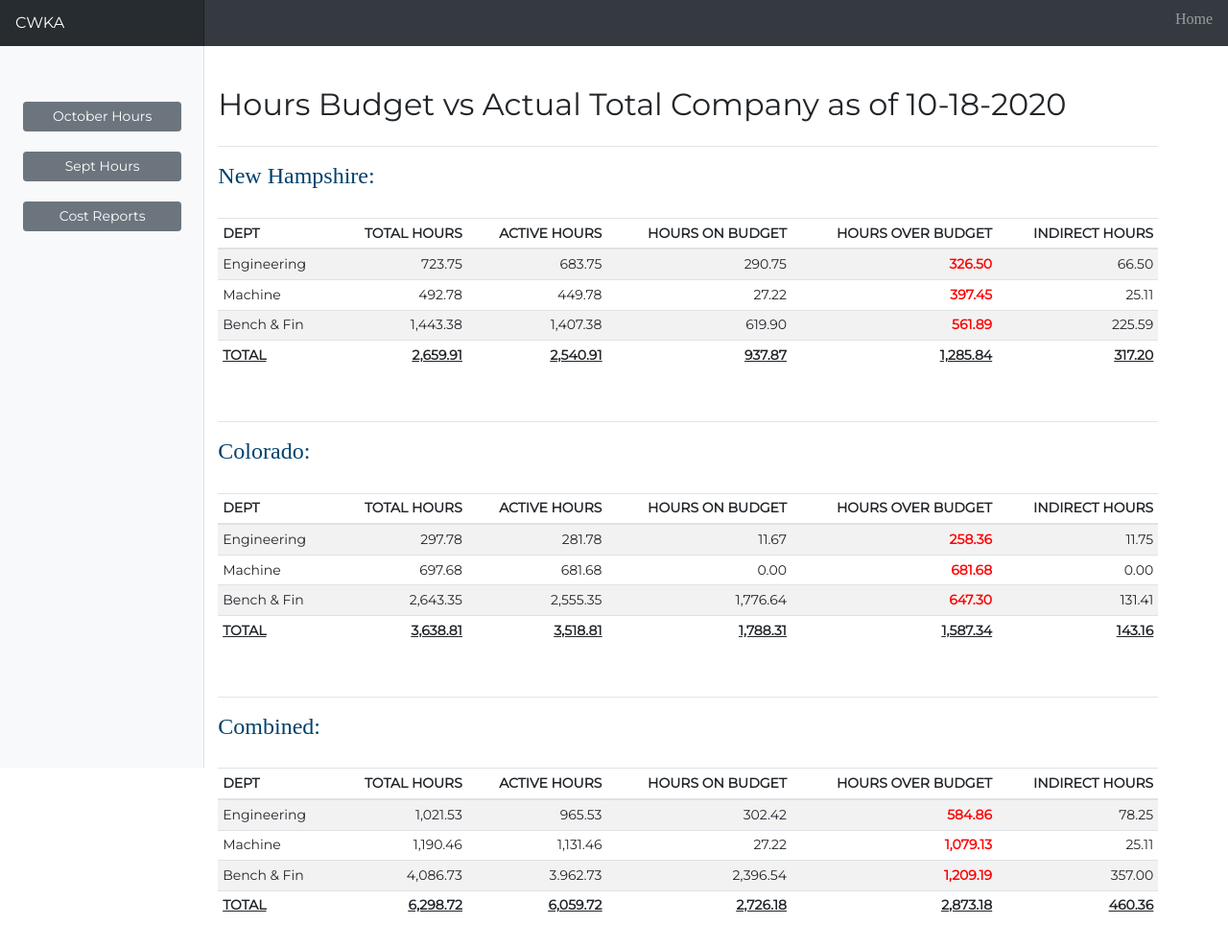
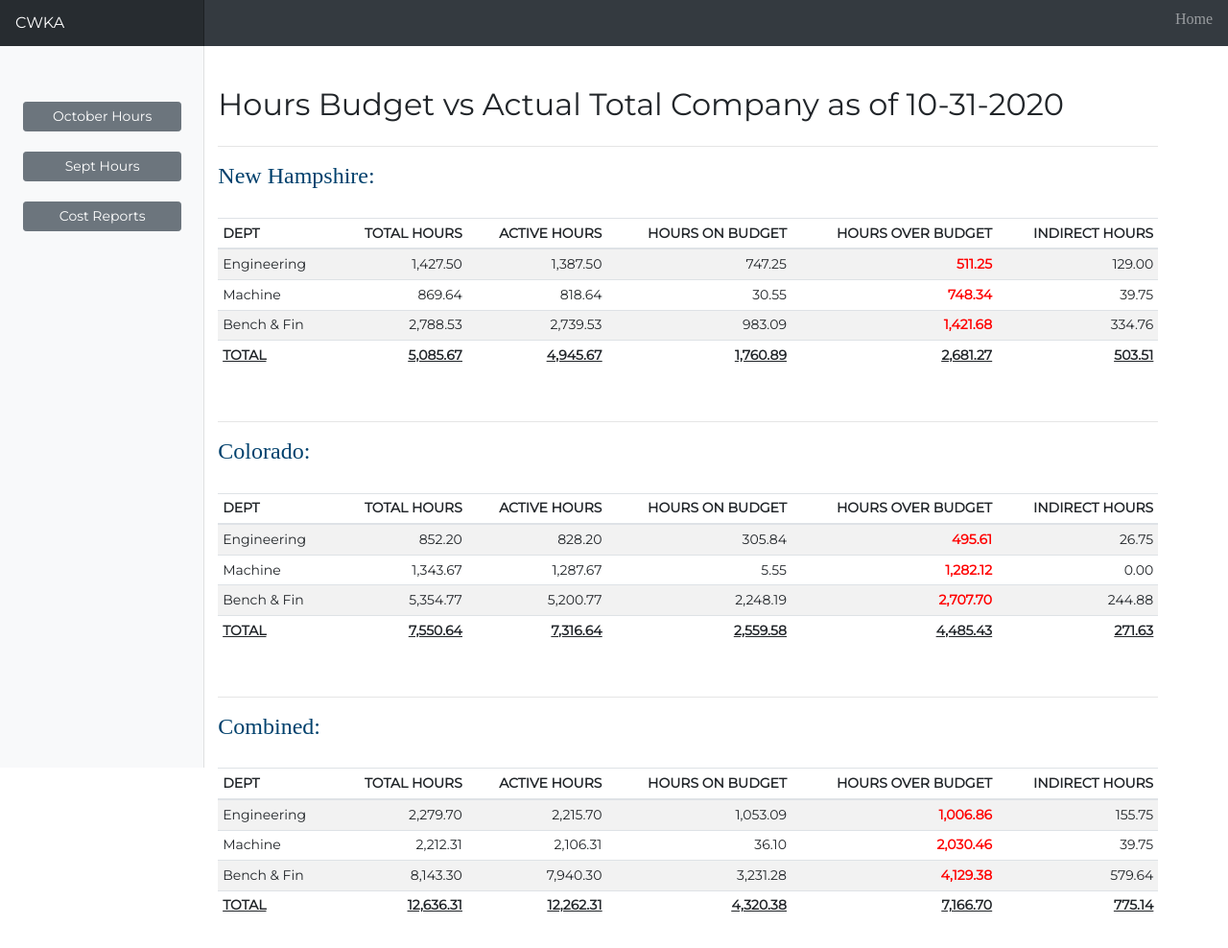
Before and after one commit to djahern-max/CWKAHoursV2, a plain HTML site: page companyData.html in a window 1280 px wide. Shown: the whole page at 96% size. Drawn offline with nearby package versions, Linux system fonts and the light colour scheme; files whose address does not match are found by name.

Commit message:
updated high level hours

```diff
--- a/companyData.html
+++ b/companyData.html
@@ -111,7 +111,7 @@
 
       <main role="main" class="col-md-9 ml-sm-auto col-lg-10 px-md-4">
         <div class="d-flex justify-content-between flex-wrap flex-md-nowrap align-items-center pt-3 pb-8 mb-3">
-          <h3 class="h2"> Hours Budget vs Actual Total Company as of 10-18-2020</h3>
+          <h3 class="h2"> Hours Budget vs Actual Total Company as of 10-31-2020</h3>
           <div class="btn-toolbar mb-2 mb-md-0">
             <div class="btn-group mr-2">
               <!-- <button type="button" class="btn btn-sm btn-outline-secondary">Share</button> -->
@@ -147,38 +147,38 @@
 
                 <tr>
                   <td>Engineering</td>
-                  <th>723.75</th>
-                  <th>683.75</th>
-                  <th>290.75</th>
-                  <th class="budget-warning">326.50</th>
-                  <th class="hide-sm">66.50</th>
+                  <th>1,427.50</th>
+                  <th>1,387.50</th>
+                  <th>747.25</th>
+                  <th class="budget-warning">511.25</th>
+                  <th class="hide-sm">129.00</th>
                 </tr>
 
                 <tr>
                   <td>Machine</td>
-                  <th>492.78</th>
-                  <th>449.78</th>
-                  <th>27.22</th>
-                  <th class="budget-warning">397.45</th>
-                  <th class="hide-sm">25.11</th>
+                  <th>869.64</th>
+                  <th>818.64</th>
+                  <th>30.55</th>
+                  <th class="budget-warning">748.34</th>
+                  <th class="hide-sm">39.75</th>
                 </tr>
 
                 <tr>
                   <td>Bench & Fin</td>
-                  <th>1,443.38</th>
-                  <th>1,407.38</th>
-                  <th>619.90</th>
-                  <th class="budget-warning">561.89</th>
-                  <th class="hide-sm">225.59</th>
+                  <th>2,788.53</th>
+                  <th>2,739.53</th>
+                  <th>983.09</th>
+                  <th class="budget-warning">1,421.68</th>
+                  <th class="hide-sm">334.76</th>
                 </tr>
 
                 <tr class="total">
                   <td>TOTAL</td>
-                  <th class="total">2,659.91</th>
-                  <th class="total">2,540.91</th>
-                  <th class="total">937.87</th>
-                  <th class="total">1,285.84</th>
-                  <th class="total hide-sm">317.20</th>
+                  <th class="total">5,085.67</th>
+                  <th class="total">4,945.67</th>
+                  <th class="total">1,760.89</th>
+                  <th class="total">2,681.27</th>
+                  <th class="total hide-sm">503.51</th>
                 </tr>
 
               </tbody>
@@ -207,38 +207,38 @@
 
                 <tr>
                   <td>Engineering</td>
-                  <th>297.78</th>
-                  <th>281.78</th>
-                  <th>11.67</th>
-                  <th class="budget-warning">258.36</th>
-                  <th class="hide-sm">11.75</th>
+                  <th>852.20</th>
+                  <th>828.20</th>
+                  <th>305.84</th>
+                  <th class="budget-warning">495.61</th>
+                  <th class="hide-sm">26.75</th>
                 </tr>
 
                 <tr>
                   <td>Machine</td>
-                  <th>697.68</th>
-                  <th>681.68</th>
-                  <th>0.00</th>
-                  <th class="budget-warning">681.68</th>
+                  <th>1,343.67</th>
+                  <th>1,287.67</th>
+                  <th>5.55</th>
+                  <th class="budget-warning">1,282.12</th>
                   <th class="hide-sm">0.00</th>
                 </tr>
 
                 <tr>
                   <td>Bench & Fin</td>
-                  <th>2,643.35</th>
-                  <th>2,555.35</th>
-                  <th>1,776.64</th>
-                  <th class="budget-warning">647.30</th>
-                  <th class="hide-sm">131.41</th>
+                  <th>5,354.77</th>
+                  <th>5,200.77</th>
+                  <th>2,248.19</th>
+                  <th class="budget-warning">2,707.70</th>
+                  <th class="hide-sm">244.88</th>
                 </tr>
 
                 <tr class="total">
                   <td>TOTAL</td>
-                  <th class="total">3,638.81</th>
-                  <th class="total">3,518.81</th>
-                  <th class="total">1,788.31</th>
-                  <th class="total">1,587.34</th>
-                  <th class="total hide-sm">143.16</th>
+                  <th class="total">7,550.64</th>
+                  <th class="total">7,316.64</th>
+                  <th class="total">2,559.58</th>
+                  <th class="total">4,485.43</th>
+                  <th class="total hide-sm">271.63</th>
                 </tr>
 
               </tbody>
@@ -267,38 +267,38 @@
 
                 <tr>
                   <td>Engineering</td>
-                  <th>1,021.53</th>
-                  <th>965.53</th>
-                  <th>302.42</th>
-                  <th class="budget-warning">584.86</th>
-                  <th class="hide-sm">78.25</th>
+                  <th>2,279.70</th>
+                  <th>2,215.70</th>
+                  <th>1,053.09</th>
+                  <th class="budget-warning">1,006.86</th>
+                  <th class="hide-sm">155.75</th>
                 </tr>
 
                 <tr>
                   <td>Machine</td>
-                  <th>1,190.46</th>
-                  <th>1,131.46</th>
-                  <th>27.22</th>
-                  <th class="budget-warning">1,079.13</th>
-                  <th class="hide-sm">25.11</th>
+                  <th>2,212.31</th>
+                  <th>2,106.31</th>
+                  <th>36.10</th>
+                  <th class="budget-warning">2,030.46</th>
+                  <th class="hide-sm">39.75</th>
                 </tr>
 
                 <tr>
                   <td>Bench & Fin</td>
-                  <th>4,086.73</th>
-                  <th>3.962.73</th>
-                  <th>2,396.54</th>
-                  <th class="budget-warning">1,209.19</th>
-                  <th class="hide-sm">357.00</th>
+                  <th>8,143.30</th>
+                  <th>7,940.30</th>
+                  <th>3,231.28</th>
+                  <th class="budget-warning">4,129.38</th>
+                  <th class="hide-sm">579.64</th>
                 </tr>
 
                 <tr class="total">
                   <td>TOTAL</td>
-                  <th class="total">6,298.72</th>
-                  <th class="total">6,059.72</th>
-                  <th class="total">2,726.18</th>
-                  <th class="total">2,873.18</th>
-                  <th class="total hide-sm">460.36</th>
+                  <th class="total">12,636.31</th>
+                  <th class="total">12,262.31</th>
+                  <th class="total">4,320.38</th>
+                  <th class="total">7,166.70</th>
+                  <th class="total hide-sm">775.14</th>
                 </tr>
 
               </tbody>
```
